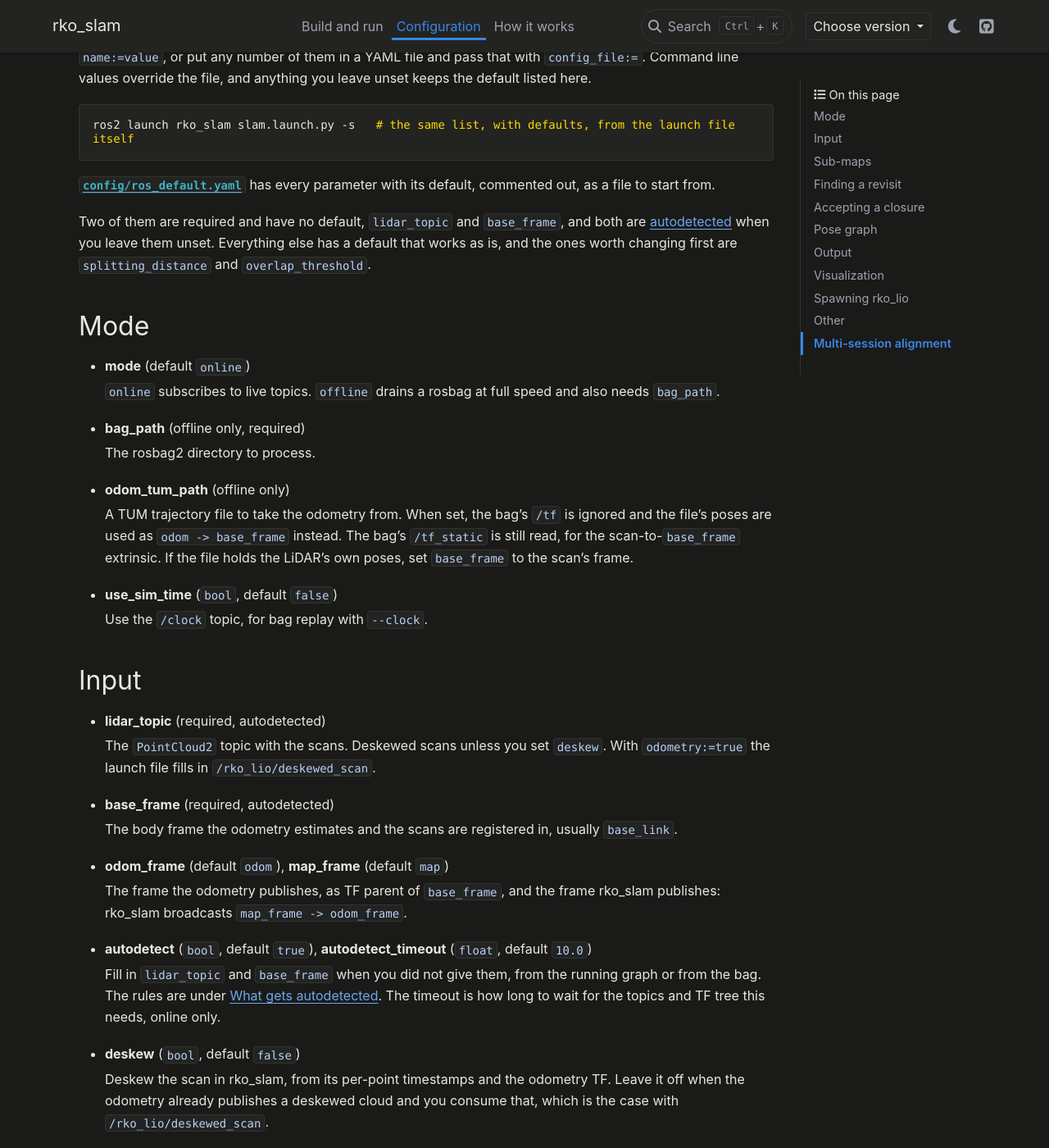
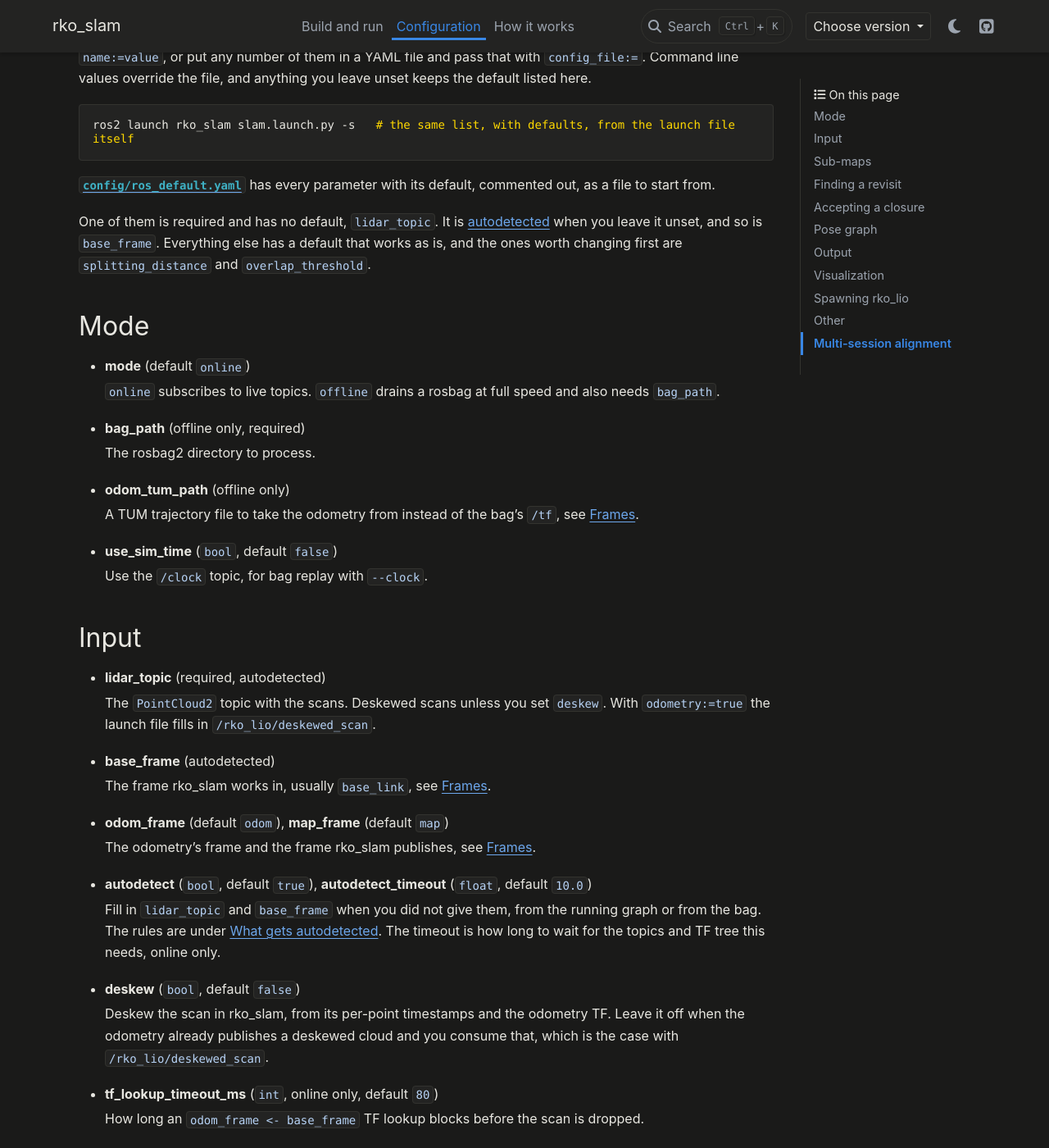
Before and after one commit to PRBonn/rko_slam, a Sphinx documentation site: the page built from docs/pages/configuration.md, in a window 1280 px wide and 1400 px high, scrolled down 221 px. Shown: the whole window at 82% size. Built offline with Sphinx 7.4.7 and the PyData theme 0.15.4, drawn with Linux system fonts in a browser that asks for light colours; some of the changed text lies outside the part shown.

Commit message:
always work in the base frame, drop the lidar extrinsic parameter (#2)
* cleaning up frame notation

* clean up frame handling for the lidar scan. slam always works in the base frame

the input scan is always converted to a base frame. either that base
frame has been set by the user or is one of the canonical ones. or the
base frame is considered to be the scan frame itself.
the lidar to base extrinsic is also dropped. simplifying the system by
assuming tf and frame ids are well defined.

```diff
--- a/docs/pages/configuration.md
+++ b/docs/pages/configuration.md
@@ -11,9 +11,10 @@
 [`config/ros_default.yaml`](https://github.com/PRBonn/rko_slam/blob/master/config/ros_default.yaml) has every
 parameter with its default, commented out, as a file to start from.
 
-Two of them are required and have no default, `lidar_topic` and `base_frame`, and both are
-[autodetected](build_and_run.md#what-gets-autodetected) when you leave them unset. Everything else has a default
-that works as is, and the ones worth changing first are `splitting_distance` and `overlap_threshold`.
+One of them is required and has no default, `lidar_topic`. It is
+[autodetected](build_and_run.md#what-gets-autodetected) when you leave it unset, and so is `base_frame`.
+Everything else has a default that works as is, and the ones worth changing first are `splitting_distance` and
+`overlap_threshold`.
 
 ## Mode
 
@@ -27,9 +28,8 @@
 
 - **odom_tum_path** (offline only)
 
-  A TUM trajectory file to take the odometry from. When set, the bag's `/tf` is ignored and the file's poses are
-  used as `odom -> base_frame` instead. The bag's `/tf_static` is still read, for the scan-to-`base_frame`
-  extrinsic. If the file holds the LiDAR's own poses, set `base_frame` to the scan's frame.
+  A TUM trajectory file to take the odometry from instead of the bag's `/tf`, see
+  [Frames](build_and_run.md#frames).
 
 - **use_sim_time** (`bool`, default `false`)
 
@@ -42,14 +42,13 @@
   The `PointCloud2` topic with the scans. Deskewed scans unless you set `deskew`. With `odometry:=true` the launch
   file fills in `/rko_lio/deskewed_scan`.
 
-- **base_frame** (required, autodetected)
+- **base_frame** (autodetected)
 
-  The body frame the odometry estimates and the scans are registered in, usually `base_link`.
+  The frame rko_slam works in, usually `base_link`, see [Frames](build_and_run.md#frames).
 
 - **odom_frame** (default `odom`), **map_frame** (default `map`)
 
-  The frame the odometry publishes, as TF parent of `base_frame`, and the frame rko_slam publishes:
-  rko_slam broadcasts `map_frame -> odom_frame`.
+  The odometry's frame and the frame rko_slam publishes, see [Frames](build_and_run.md#frames).
 
 - **autodetect** (`bool`, default `true`), **autodetect_timeout** (`float`, default `10.0`)
 
@@ -62,13 +61,9 @@
   Deskew the scan in rko_slam, from its per-point timestamps and the odometry TF. Leave it off when the odometry
   already publishes a deskewed cloud and you consume that, which is the case with `/rko_lio/deskewed_scan`.
 
-- **base_T_lidar_qxyzw_xyz** (`[qx, qy, qz, qw, tx, ty, tz]`, optional)
-
-  The LiDAR extrinsic. Left empty, it is resolved from TF on the first scan.
-
 - **tf_lookup_timeout_ms** (`int`, online only, default `80`)
 
-  How long an `odom -> base_frame` TF lookup blocks before the scan is dropped.
+  How long an `odom_frame <- base_frame` TF lookup blocks before the scan is dropped.
 
 - **lidar_timestamps.multiplier_to_seconds** (`float`, default `0.0`), **lidar_timestamps.force_absolute**
   (`bool`, default `false`), **lidar_timestamps.force_relative** (`bool`, default `false`)
```
Also changed, not shown: README.md (+3 -3 lines), docs/index.md (+2 -2 lines), docs/pages/build_and_run.md (+21 -7 lines), docs/pages/how_it_works.md (+2 -2 lines), 7 other files.
